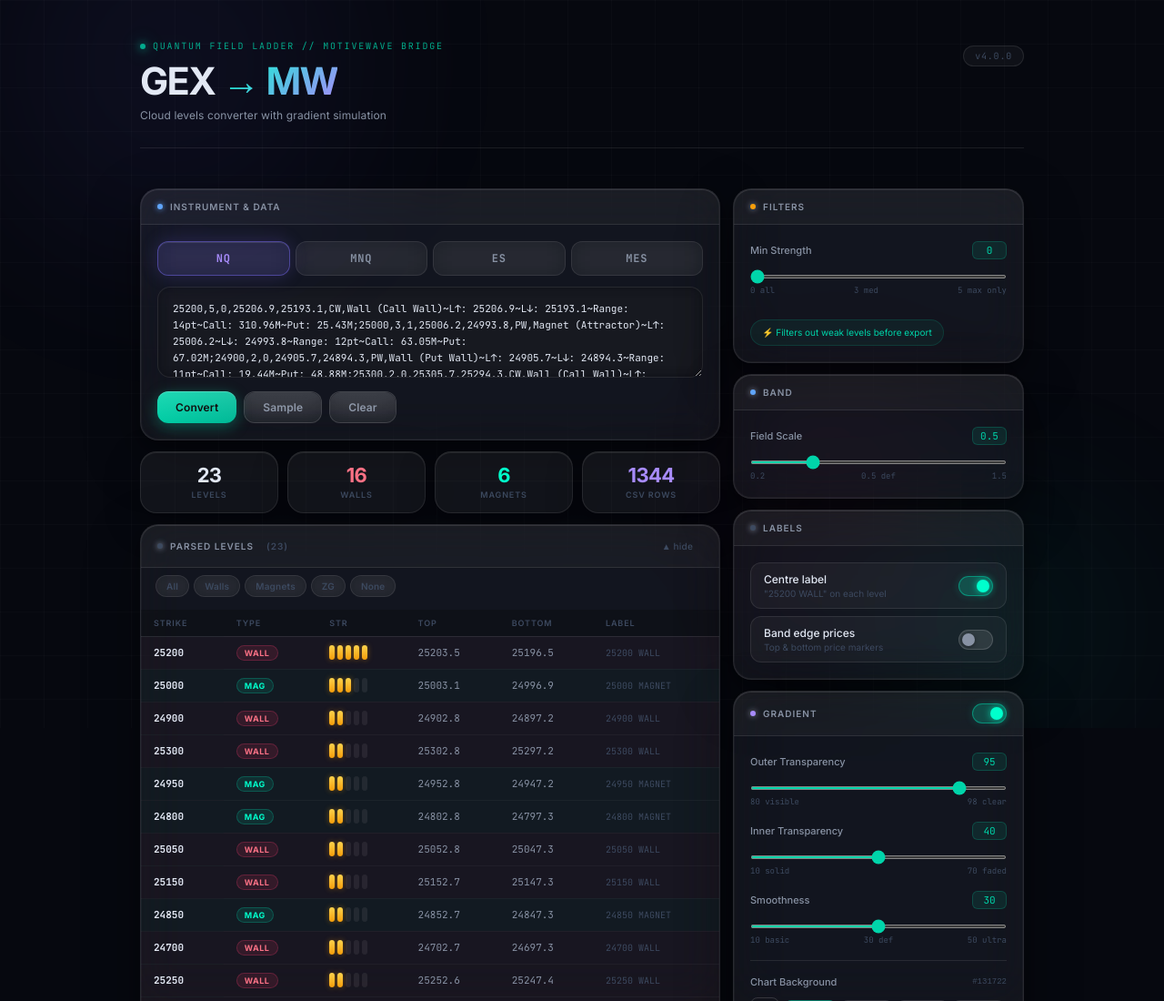
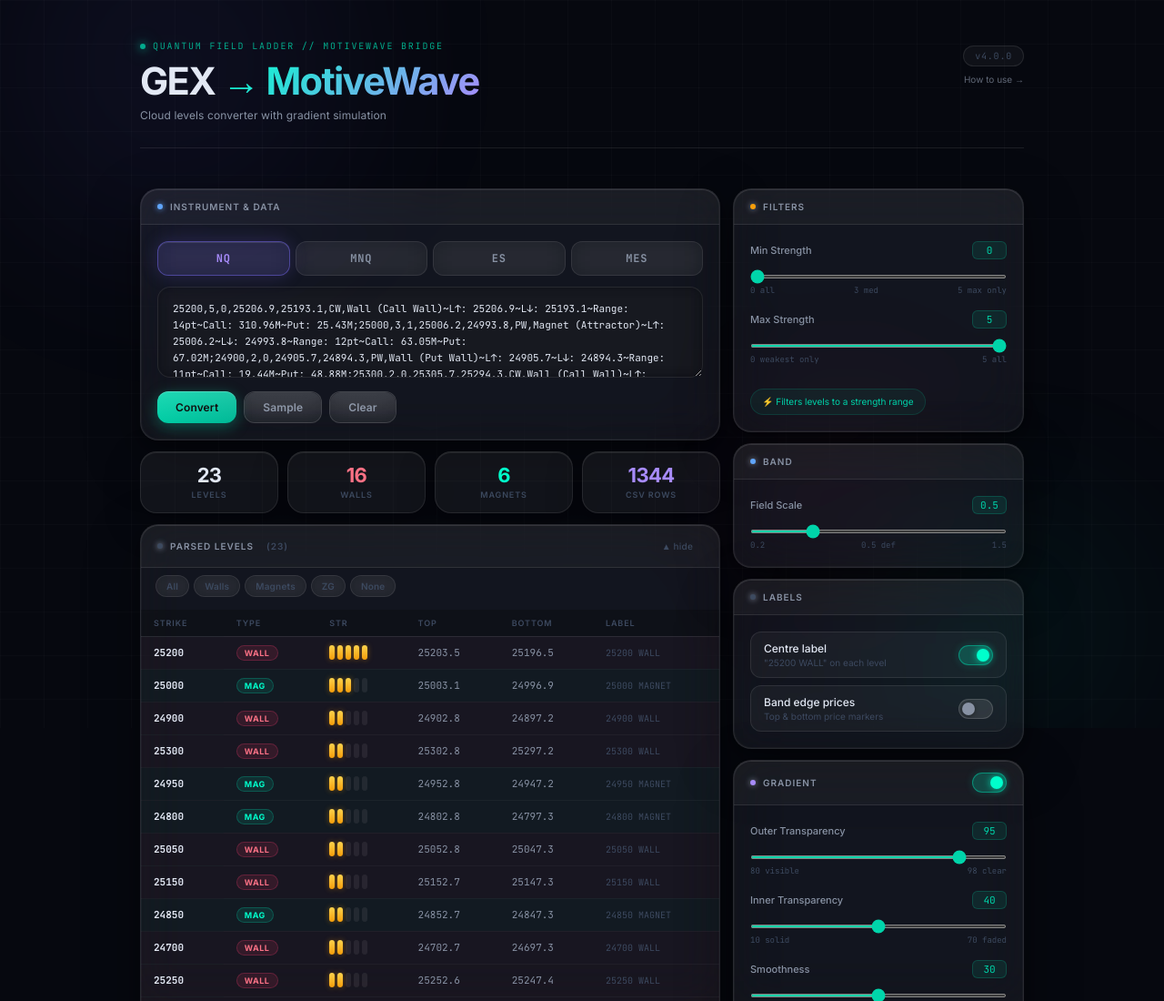
Before and after one commit to adamtrading/gamma, a plain HTML site: page index.html in a window 1280 px wide. Shown: the top 1100 px of the page at 91% size. Drawn offline with Linux system fonts and the light colour scheme.

Commit message:
Update strength filter functionality, new instructions page in index.html
The main addition is the instructions page.

```diff
--- a/index.html
+++ b/index.html
@@ -865,11 +865,12 @@
   <div class="masthead">
     <div class="masthead-left">
       <div class="sys-label">Quantum Field Ladder // MotiveWave Bridge</div>
-      <h1>GEX <span>→ MW</span></h1>
+      <h1>GEX <span>→ MotiveWave</span></h1>
       <div class="tagline">Cloud levels converter with gradient simulation</div>
     </div>
     <div class="masthead-right">
       <div class="version-tag">v4.0.0</div>
+      <a href="instructions.html" style="display:block;margin-top:8px;font-size:10px;color:var(--text2);text-decoration:none;text-align:right;opacity:0.7;transition:opacity 0.15s" onmouseover="this.style.opacity='1'" onmouseout="this.style.opacity='0.7'">How to use →</a>
     </div>
   </div>
 
@@ -983,7 +984,16 @@
               oninput="document.getElementById('minStrVal').textContent=this.value;reparse()">
             <div class="ctrl-hints"><span>0 all</span><span>3 med</span><span>5 max only</span></div>
           </div>
-          <div class="hint-chip hint">⚡ Filters out weak levels before export</div>
+          <div class="ctrl">
+            <div class="ctrl-row">
+              <span class="ctrl-name">Max Strength</span>
+              <span class="ctrl-val" id="maxStrVal">5</span>
+            </div>
+            <input type="range" id="maxStrength" min="0" max="5" step="1" value="5"
+              oninput="document.getElementById('maxStrVal').textContent=this.value;reparse()">
+            <div class="ctrl-hints"><span>0 weakest only</span><span>5 all</span></div>
+          </div>
+          <div class="hint-chip hint">⚡ Filters levels to a strength range</div>
         </div>
       </div>
 
@@ -1109,7 +1119,9 @@
 
 function filteredLevels(levels){
   const min=parseInt(document.getElementById('minStrength').value);
-  return levels.filter(l=>l.kind==='ZG'||l.strength>=min);
+  const maxEl=document.getElementById('maxStrength');
+  const max=maxEl?parseInt(maxEl.value):5;
+  return levels.filter(l=>l.kind==='ZG'||(l.strength>=min&&l.strength<=max));
 }
 
 // ── Color ──────────────────────────────────────────
```
